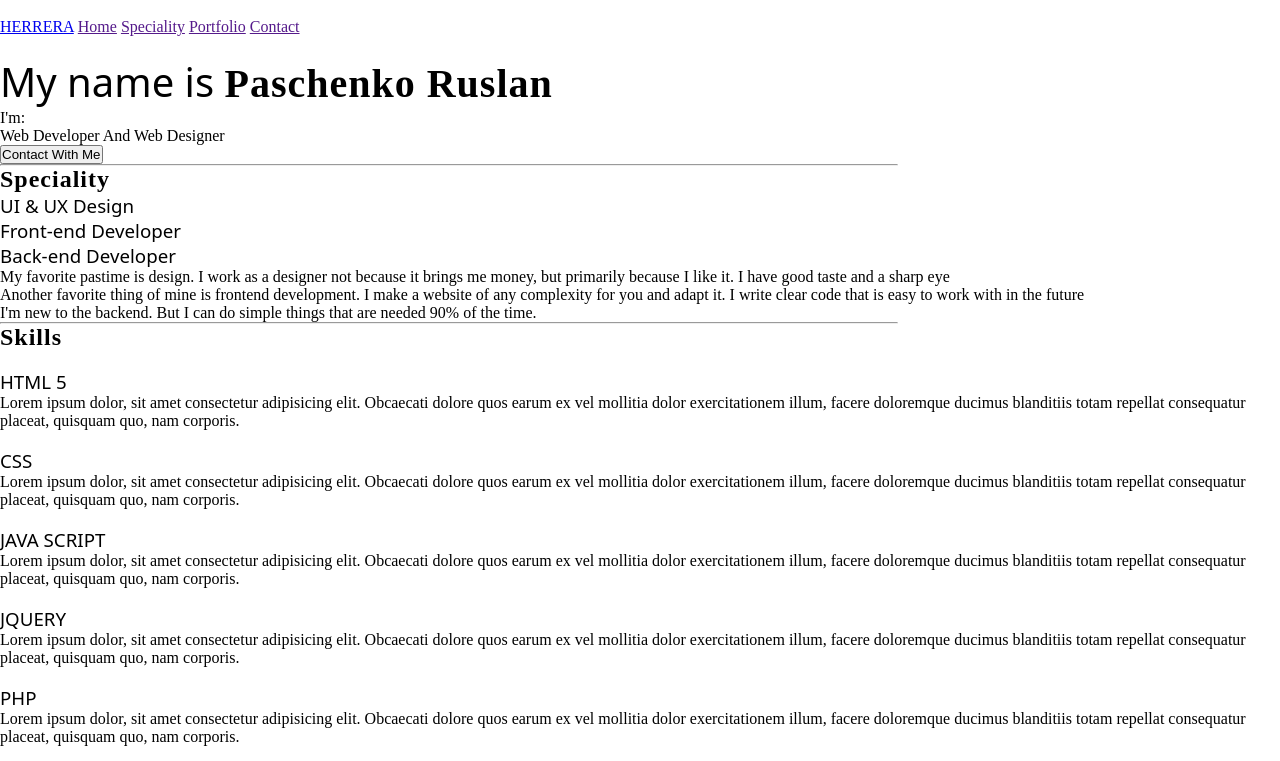
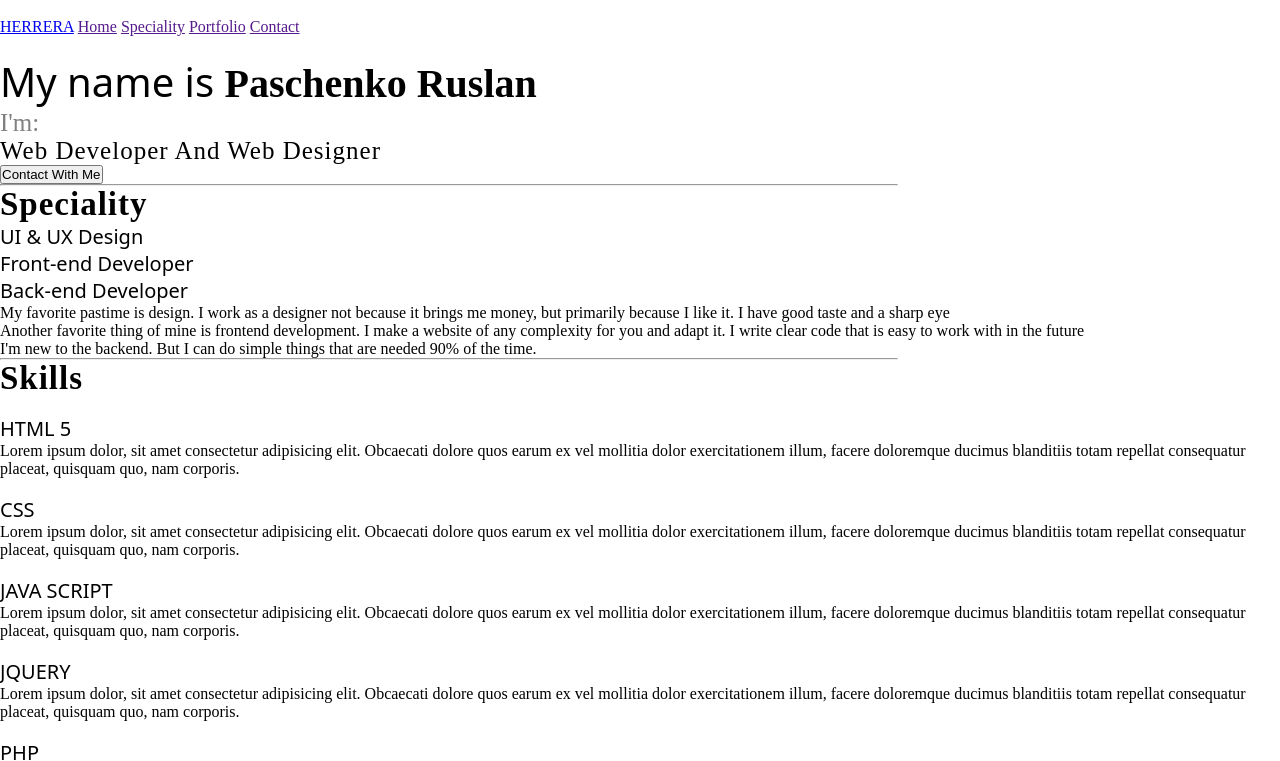
Before and after one commit to Plastixd/TPFINAL1, a plain HTML site: page index.html in a window 1280 px wide. Shown: the top 761 px of the page. Drawn offline with Linux system fonts and the light colour scheme; a web font is replaced by a local one.

Commit message:
texto estilizado

```diff
--- a/css/styles.css
+++ b/css/styles.css
@@ -9,25 +9,27 @@
 
 h1{
     font-family:system-ui, -apple-system, BlinkMacSystemFont, 'Segoe UI', Roboto, Oxygen, Ubuntu, Cantarell, 'Open Sans', 'Helvetica Neue', sans-serif;
-    font-weight: 100;
+    font-weight: 500;
     font-size: 40px;
 }
 
 h2{
     font-family:'Radio Canada Big';
-    font-weight: 700;
+    font-weight: 600;
     letter-spacing: 1px;
+    font-size: 33px;
 }
 
 h3{
     font-family:system-ui, -apple-system, BlinkMacSystemFont, 'Segoe UI', Roboto, Oxygen, Ubuntu, Cantarell, 'Open Sans', 'Helvetica Neue', sans-serif;
     font-weight: 400;
+    font-size: 20px;
 }
 
 b{
     font-family:'Radio Canada Big';
-    font-weight: 700;
-    letter-spacing: 1px;
+    font-weight: 800;
+    letter-spacing: 0px;
 }
 
 p{
@@ -38,3 +40,13 @@ p{
 hr{
     width: 70%;
 }
+
+.hero{
+    font-weight: 400;
+    font-size: 25px;
+}
+
+.im{
+    color: grey;
+    letter-spacing: 0px;
+}
--- a/index.html
+++ b/index.html
@@ -23,8 +23,8 @@
         <section> <!--Inicio del hero-->
             <img src="" alt="">
             <h1>My name is <b>Paschenko Ruslan</b></h1>
-            <p>I'm:</p>
-            <p>Web Developer   And   Web Designer</p>
+            <h2 class="hero im">I'm:</h2>
+            <h2 class="hero">Web Developer   And   Web Designer</h2>
             <button>Contact With Me</button>
             <hr>
         </section> <!--Fin del hero-->
```
